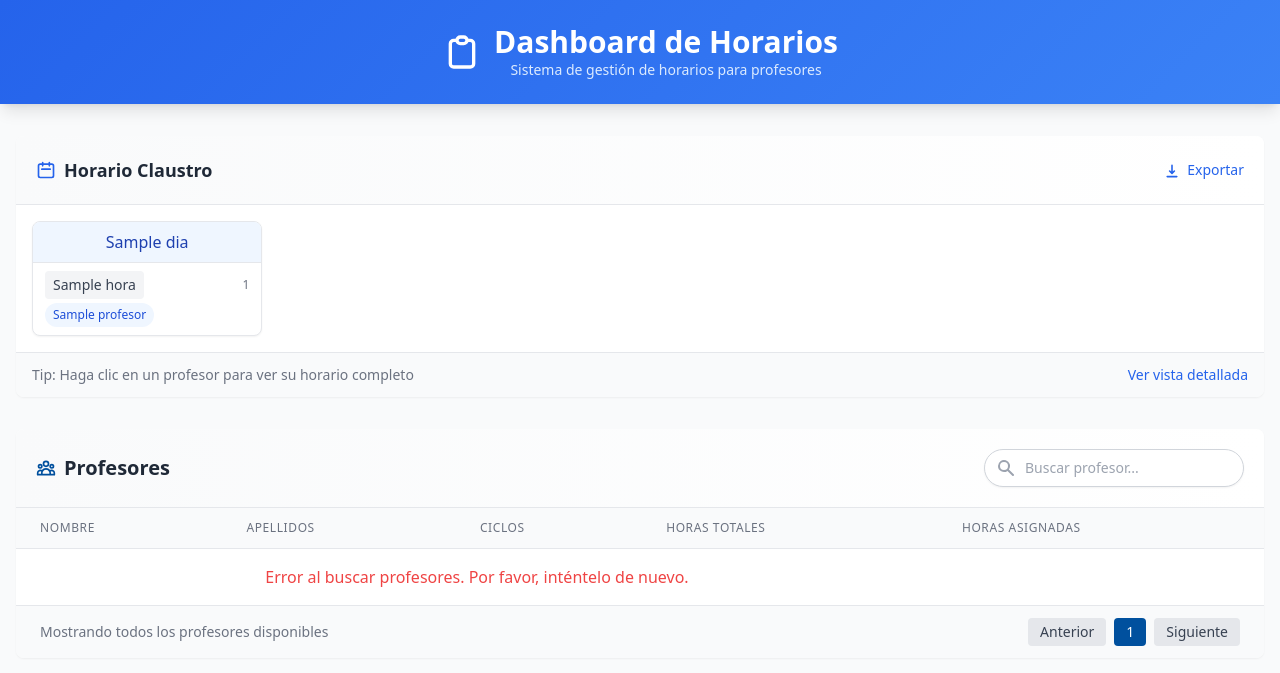
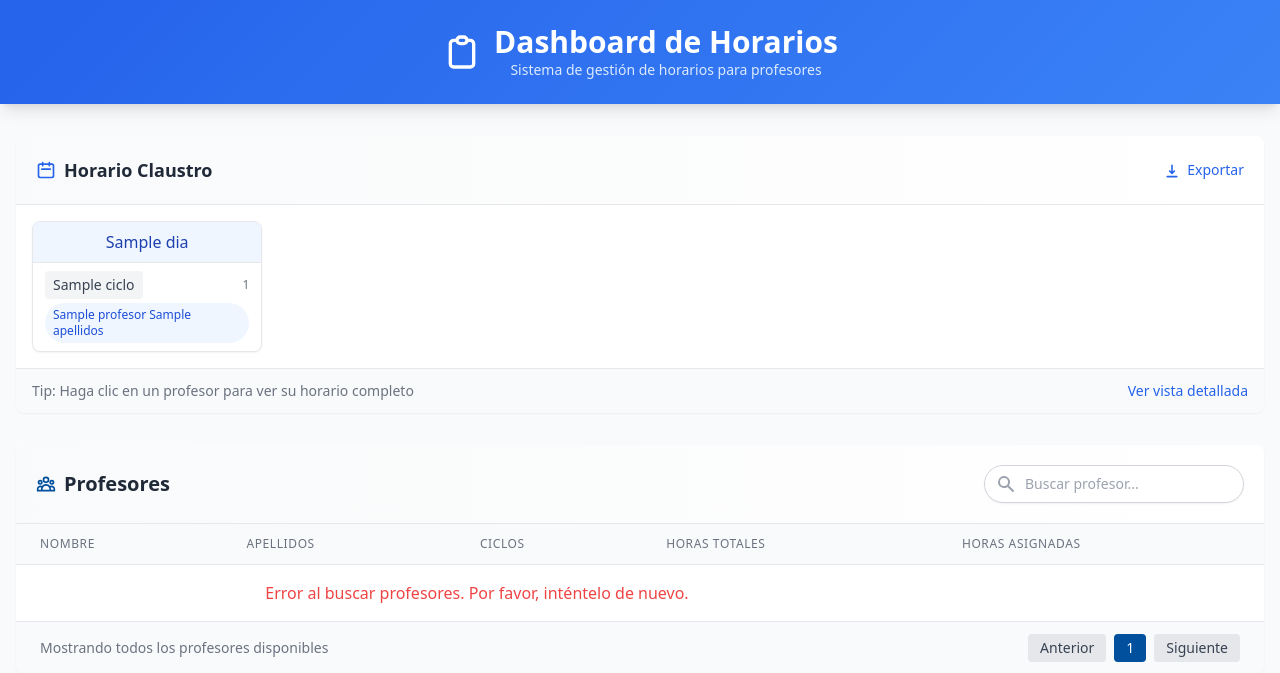
Before and after one commit to PabSdev/Proyecto_Horario, a Flask app: template templates/dashboard.html in a window 1280 px wide. Shown: the top 673 px of the page. Run offline with Flask 3, Linux system fonts and the light colour scheme; the template is opened without the code that fills it: most values are stand-ins (such as "Sample title", 1, 10 or a date in 2020); data that the repository does not hold is empty; some libraries are stand-ins or nearby versions.

Commit message:
hay que afinar el algoritmo

```diff
--- a/app.py
+++ b/app.py
@@ -22,27 +22,25 @@ def form():
     return render_template('Form.html')
 
 
-
-
-
 @app.route('/Dashboard')
 def dashboard():
     profesores = db.get_data()  # Obtiene los datos de la BD
     for profesor in profesores:
         try:
-            horario = json.loads(profesor.get('Horario', '{}'))
+            horario = json.loads(profesor.get('Horarios', '{}'))
         except json.JSONDecodeError:
             horario = {}
         profesor['horario'] = horario
 
-
     total_profesores = db.get_profesores()
     dias_profesores = contar_dias_profesor(profesores)
+    distribucion = agrupar_horarios_por_ciclo(profesores)
 
     return render_template('dashboard.html',
                            profesores=profesores,
                            total_profesores=total_profesores,
-                           dias_profesores=dias_profesores)
+                           dias_profesores=dias_profesores,
+                           distribucion=distribucion)
 
 @app.route('/buscar_profesor', methods=['GET'])
 def buscar_profesor():
@@ -61,7 +59,7 @@ def buscar_profesor():
         except (json.JSONDecodeError, TypeError):
             horas_asignadas = 0
 
-        #Extraemos los datos de la bdd y los declaramos aqui
+        # Extraemos los datos de la bdd y los declaramos aqui
         resultados.append({
             'id': profesor.get('id', ''),
             'Nombre': profesor.get('Nombre', ''),
@@ -101,6 +99,53 @@ def submit_form():
         return jsonify({'error': f'Error en la base de datos: {str(e)}'}), 500
 
 
+def agrupar_horarios_por_ciclo(profesores):
+    agrupados = {}
+    sin_ciclo = []
+
+    # Separar profesores por ciclo o marcarlos como 'Sin ciclo'
+    for profesor in profesores:
+        ciclo = profesor.get('Ciclo', 'Sin ciclo')
+        if ciclo.lower() == 'sin ciclo':
+            sin_ciclo.append(profesor)
+        else:
+            if ciclo not in agrupados:
+                agrupados[ciclo] = []
+            agrupados[ciclo].append(profesor)
+
+    # Construir la estructura final de horarios
+    horarios_finales = {}
+    for ciclo, miembros in agrupados.items():
+        for profesor in miembros:
+            horarios = profesor['horario']  # diccionario de día -> lista de horarios
+            for dia, horarios_dia in horarios.items():
+                if dia not in horarios_finales:
+                    horarios_finales[dia] = {}
+                if ciclo not in horarios_finales[dia]:
+                    horarios_finales[dia][ciclo] = []
+                horarios_finales[dia][ciclo].append({
+                    'nombre': profesor['Nombre'],
+                    'apellidos': profesor['Apellidos'],
+                    'horarios': horarios_dia
+                })
+
+    # Colocar profesores con 'Sin ciclo'
+    for profesor in sin_ciclo:
+        for dia, horarios_dia in profesor['horario'].items():
+            if dia not in horarios_finales:
+                horarios_finales[dia] = {}
+            # Añadirlos bajo una clave especial 'Sin ciclo'
+            if 'Sin ciclo' not in horarios_finales[dia]:
+                horarios_finales[dia]['Sin ciclo'] = []
+            horarios_finales[dia]['Sin ciclo'].append({
+                'nombre': profesor['Nombre'],
+                'apellidos': profesor['Apellidos'],
+                'horarios': horarios_dia
+            })
+
+    return horarios_finales
+
+
 def contar_dias_profesor(profesores):
     """
     Toma una lista de diccionarios con la clave 'Horario' (en formato JSON)
--- a/templates/Form.html
+++ b/templates/Form.html
@@ -83,7 +83,7 @@
                       name="ciclos"
                       class="w-full px-4 py-3 text-dark bg-white border border-gray-300 rounded focus:border-secondary focus:outline-none focus:ring-2 focus:ring-secondary/25"
                     >
-                      <option value="sin_ciclo" selected>Sin Ciclo</option>
+                      <option value="Sin ciclo" selected>Sin Ciclo</option>
                       <option value="DAM">
                         Desarrollo de Aplicaciones Multiplataforma (DAM)
                       </option>
--- a/templates/dashboard.html
+++ b/templates/dashboard.html
@@ -2,16 +2,15 @@
 <html lang="es">
 
 <head>
-    <meta charset="UTF-8" />
-    <meta name="viewport" content="width=device-width, initial-scale=1.0" />
+    <meta charset="UTF-8"/>
+    <meta name="viewport" content="width=device-width, initial-scale=1.0"/>
     <title>Dashboard de Horarios</title>
     <script src="https://cdn.tailwindcss.com"></script>
     <script src="https://cdnjs.cloudflare.com/ajax/libs/Chart.js/3.9.1/chart.min.js"></script>
-    <link rel="stylesheet" href="{{ url_for('static', filename='css/dashboard.css') }}" />
+    <link rel="stylesheet" href="{{ url_for('static', filename='css/dashboard.css') }}"/>
 </head>
 
 <body class="bg-gray-50 min-h-screen font-sans">
-    <!-- Enhanced Navbar -->
 <!-- Enhanced Navbar -->
 <div class="header-gradient text-white shadow-lg mb-8">
     <div class="container mx-auto px-4 py-6">
@@ -20,7 +19,7 @@
                 <svg xmlns="http://www.w3.org/2000/svg" class="h-10 w-10 mr-3" fill="none" viewBox="0 0 24 24"
                      stroke="currentColor">
                     <path stroke-linecap="round" stroke-linejoin="round" stroke-width="2"
-                            d="M9 5H7a2 2 0 00-2 2v12a2 2 0 002 2h10a2 2 0 002-2V7a2 2 0 00-2-2h-2M9 5a2 2 0 002 2h2a2 2 0 002-2M9 5a2 2 0 012-2h2a2 2 0 012 2" />
+                          d="M9 5H7a2 2 0 00-2 2v12a2 2 0 002 2h10a2 2 0 002-2V7a2 2 0 00-2-2h-2M9 5a2 2 0 002 2h2a2 2 0 002-2M9 5a2 2 0 012-2h2a2 2 0 012 2"/>
                 </svg>
                 <div>
                     <h1 class="text-3xl font-bold">Dashboard de Horarios</h1>
@@ -41,7 +40,7 @@
                         <svg xmlns="http://www.w3.org/2000/svg" class="h-5 w-5 text-blue-600" fill="none"
                              viewBox="0 0 24 24" stroke="currentColor">
                             <path stroke-linecap="round" stroke-linejoin="round" stroke-width="2"
-                                    d="M8 7V3m8 4V3m-9 8h10M5 21h14a2 2 0 002-2V7a2 2 0 00-2-2H5a2 2 0 00-2 2v12a2 2 0 002 2z" />
+                                  d="M8 7V3m8 4V3m-9 8h10M5 21h14a2 2 0 002-2V7a2 2 0 00-2-2H5a2 2 0 00-2 2v12a2 2 0 002 2z"/>
                         </svg>
                         <h2 class="text-lg font-semibold text-gray-800">Horario Claustro</h2>
                     </div>
@@ -51,7 +50,7 @@
                                  fill="currentColor">
                                 <path fill-rule="evenodd"
                                       d="M3 17a1 1 0 011-1h12a1 1 0 110 2H4a1 1 0 01-1-1zm3.293-7.707a1 1 0 011.414 0L9 10.586V3a1 1 0 112 0v7.586l1.293-1.293a1 1 0 111.414 1.414l-3 3a1 1 0 01-1.414 0l-3-3a1 1 0 010-1.414z"
-                                        clip-rule="evenodd" />
+                                      clip-rule="evenodd"/>
                             </svg>
                             Exportar
                         </button>
@@ -63,25 +62,23 @@
             <div class="p-4">
                 {% if distribucion is defined %}
                     <div class="grid grid-cols-1 md:grid-cols-5 gap-4">
-                        {% for dia, horas in distribucion.items() %}
+                        {% for dia, ciclos in distribucion.items() %}
                             <div class="bg-white border border-gray-200 rounded-lg overflow-hidden shadow-sm">
                                 <div class="bg-blue-50 px-4 py-2 border-b border-gray-200">
                                     <h3 class="font-medium text-blue-800 text-center">{{ dia }}</h3>
                                 </div>
                                 <div class="divide-y divide-gray-100 max-h-96 overflow-y-auto">
-                                {% for hora, profesores in horas.items() %}
+                                    {% for ciclo, profesores in ciclos.items() %}
                                         <div class="px-3 py-2 {% if loop.index % 2 == 0 %}bg-gray-50{% endif %}">
                                             <div class="flex items-center justify-between mb-1">
-                                        <span class="text-sm font-medium text-gray-700 bg-gray-100 px-2 py-1 rounded">{{
-                                            hora }}</span>
+                                                <span class="text-sm font-medium text-gray-700 bg-gray-100 px-2 py-1 rounded">{{ ciclo }}</span>
                                                 <span class="text-xs text-gray-500">{{ profesores|length }}</span>
                                             </div>
                                             {% if profesores|length > 0 %}
                                                 <div class="flex flex-wrap gap-1 mt-1">
                                                     {% for profesor in profesores %}
-                                        <span
-                                            class="inline-flex items-center text-xs px-2 py-1 rounded-full bg-blue-50 text-blue-700">
-                                            {{ profesor }}
+                                                        <span class="inline-flex items-center text-xs px-2 py-1 rounded-full bg-blue-50 text-blue-700">
+                            {{ profesor.nombre }} {{ profesor.apellidos }}
                         </span>
                                                     {% endfor %}
                                                 </div>
@@ -99,7 +96,7 @@
                         <svg xmlns="http://www.w3.org/2000/svg" class="h-10 w-10 mx-auto text-gray-400 mb-3" fill="none"
                              viewBox="0 0 24 24" stroke="currentColor">
                             <path stroke-linecap="round" stroke-linejoin="round" stroke-width="2"
-                                d="M8 7V3m8 4V3m-9 8h10M5 21h14a2 2 0 002-2V7a2 2 0 00-2-2H5a2 2 0 00-2 2v12a2 2 0 002 2z" />
+                                  d="M8 7V3m8 4V3m-9 8h10M5 21h14a2 2 0 002-2V7a2 2 0 00-2-2H5a2 2 0 00-2 2v12a2 2 0 002 2z"/>
                         </svg>
                         <p>No hay datos de distribución disponibles</p>
                     </div>
@@ -123,20 +120,20 @@
                     <svg xmlns="http://www.w3.org/2000/svg" class="h-5 w-5 text-primary" fill="none"
                          viewBox="0 0 24 24" stroke="currentColor">
                         <path stroke-linecap="round" stroke-linejoin="round" stroke-width="2"
-                                d="M17 20h5v-2a3 3 0 00-5.356-1.857M17 20H7m10 0v-2c0-.656-.126-1.283-.356-1.857M7 20H2v-2a3 3 0 015.356-1.857M7 20v-2c0-.656.126-1.283.356-1.857m0 0a5.002 5.002 0 019.288 0M15 7a3 3 0 11-6 0 3 3 0 016 0zm6 3a2 2 0 11-4 0 2 2 0 014 0zM7 10a2 2 0 11-4 0 2 2 0 014 0z" />
+                              d="M17 20h5v-2a3 3 0 00-5.356-1.857M17 20H7m10 0v-2c0-.656-.126-1.283-.356-1.857M7 20H2v-2a3 3 0 015.356-1.857M7 20v-2c0-.656.126-1.283.356-1.857m0 0a5.002 5.002 0 019.288 0M15 7a3 3 0 11-6 0 3 3 0 016 0zm6 3a2 2 0 11-4 0 2 2 0 014 0zM7 10a2 2 0 11-4 0 2 2 0 014 0z"/>
                     </svg>
                     <h2 class="text-xl font-semibold text-gray-800">Profesores</h2>
                 </div>
                 <div class="flex items-center space-x-4">
                     <div class="relative">
                         <input type="text" id="busqueda" placeholder="Buscar profesor..."
-                                class="pl-10 pr-4 py-2 border border-gray-300 rounded-full focus:outline-none focus:ring-2 focus:ring-primary/25 focus:border-primary shadow-sm text-sm" />
+                               class="pl-10 pr-4 py-2 border border-gray-300 rounded-full focus:outline-none focus:ring-2 focus:ring-primary/25 focus:border-primary shadow-sm text-sm"/>
                         <svg xmlns="http://www.w3.org/2000/svg"
                              class="h-5 w-5 text-gray-400 absolute left-3 top-1/2 transform -translate-y-1/2"
                              viewBox="0 0 20 20" fill="currentColor">
                             <path fill-rule="evenodd"
                                   d="M8 4a4 4 0 100 8 4 4 0 000-8zM2 8a6 6 0 1110.89 3.476l4.817 4.817a1 1 0 01-1.414 1.414l-4.816-4.816A6 6 0 012 8z"
-                                    clip-rule="evenodd" />
+                                  clip-rule="evenodd"/>
                         </svg>
                     </div>
                 </div>
```
Also changed, not shown: Test api.py (added, +71 -0 lines). Lines whose indentation alone changed are shown as unchanged.
